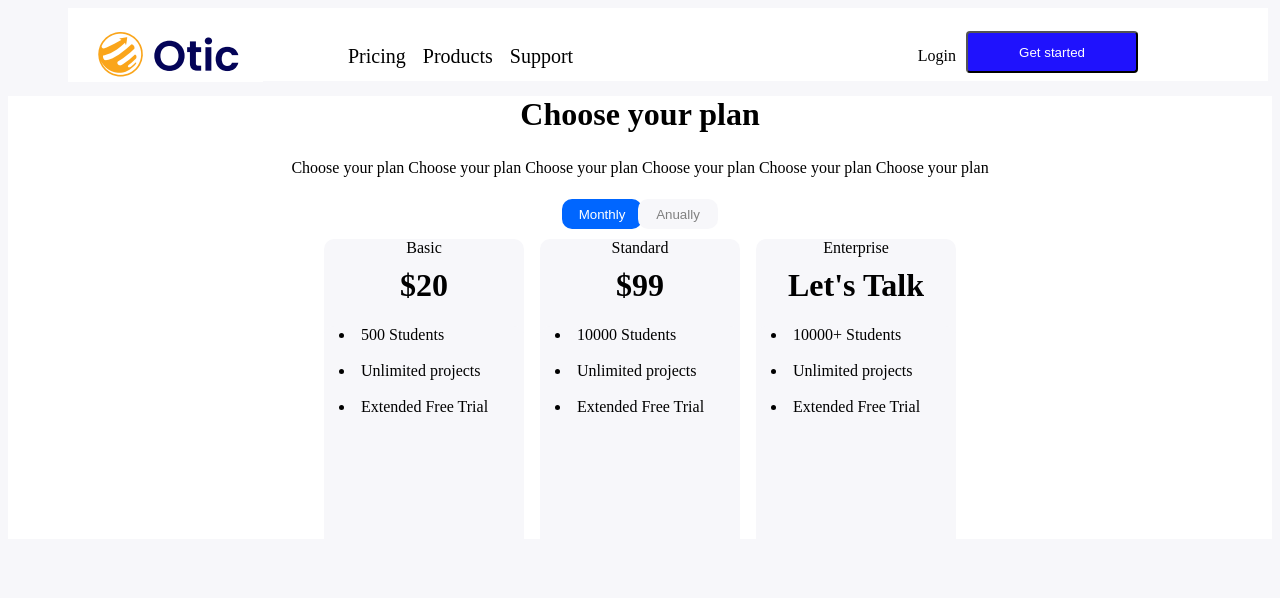
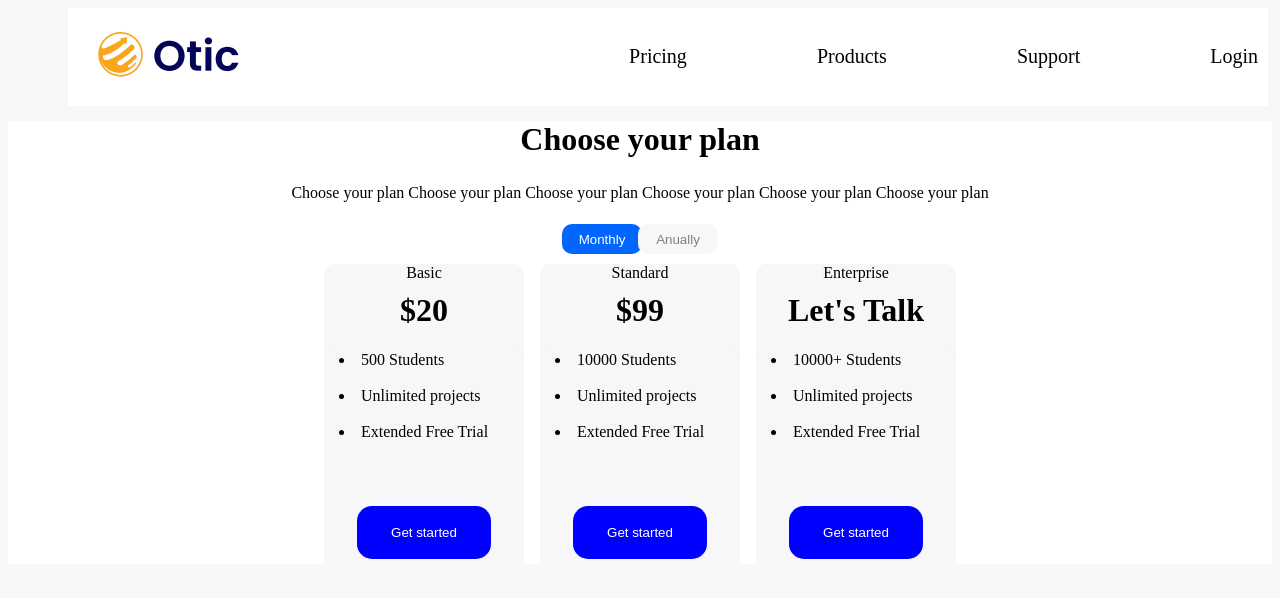
Before and after one commit to otic-ai/EDUCATIONSUITE-FRONTEND, a React (Create React App) app: page /billing in a window 1280 px wide. Shown: the top 598 px of the page. Built offline with nearby package versions, Linux system fonts and the light colour scheme.

Commit message:
frontend

```diff
--- a/src/components/Billing.js
+++ b/src/components/Billing.js
@@ -10,10 +10,7 @@ function Billing() {
             <p>Pricing</p>
             <p>Products</p>
             <p>Support</p>
-        </div>
-        <div className='rightcorner' >
             <p>Login</p>
-            <button>Get started</button>
         </div>
     </div>
     <div className='vector'>
@@ -33,7 +30,9 @@ function Billing() {
                 <li>Unlimited projects</li>
                 <br/>
                 <li>Extended Free Trial</li>
+                <button>Get started</button>
                 </div>
+
             </div>
             <div className='content'>
                 <>Standard</>
@@ -44,6 +43,7 @@ function Billing() {
                 <li>Unlimited projects</li>
                 <br/>
                 <li>Extended Free Trial</li>
+                <button>Get started</button>
                 </div>
             </div>
             <div className='content'>
@@ -55,6 +55,7 @@ function Billing() {
                 <li>Unlimited projects</li>
                 <br/>
                 <li>Extended Free Trial</li>
+                <button>Get started</button>
                 </div>
             </div>
         </div>
--- a/src/index.css
+++ b/src/index.css
@@ -111,9 +111,10 @@ margin-left: 80px;
 }
 
 .billing .header .pricing{
+  text-align: center;
   display: flex;
-  gap: 17px;
-  margin-left: 280px;
+  gap: 6em;
+  justify-content: flex-end;
   margin-top: -80px;
   color: #000;
   font-family: Poppins;
@@ -121,6 +122,16 @@ margin-left: 80px;
   font-style: normal;
   font-weight: 400;
   line-height: 60px;
+
+}
+.billing .header .pricing P{
+  margin-right: 10px;
+}
+
+.billing .header .pricing P:hover{
+  background: #06F;
+  width: 10%;
+  border-radius: 20px;
 }
 
 .billing .header .rightcorner{
@@ -209,6 +220,16 @@ line-height: 180%;
 .billing .vector .options .content .content1 li{
   text-align: left;
   margin-left: 15px;
+}
+
+.billing .vector .options .content .content1 button{
+  border: none;
+  border-radius: 15px;
+  color: white;
+  background: blue;
+  margin-top: 65px;
+  height: 4em;
+  width: 10em;
 }
 
 @media (max-width:500px){
```
